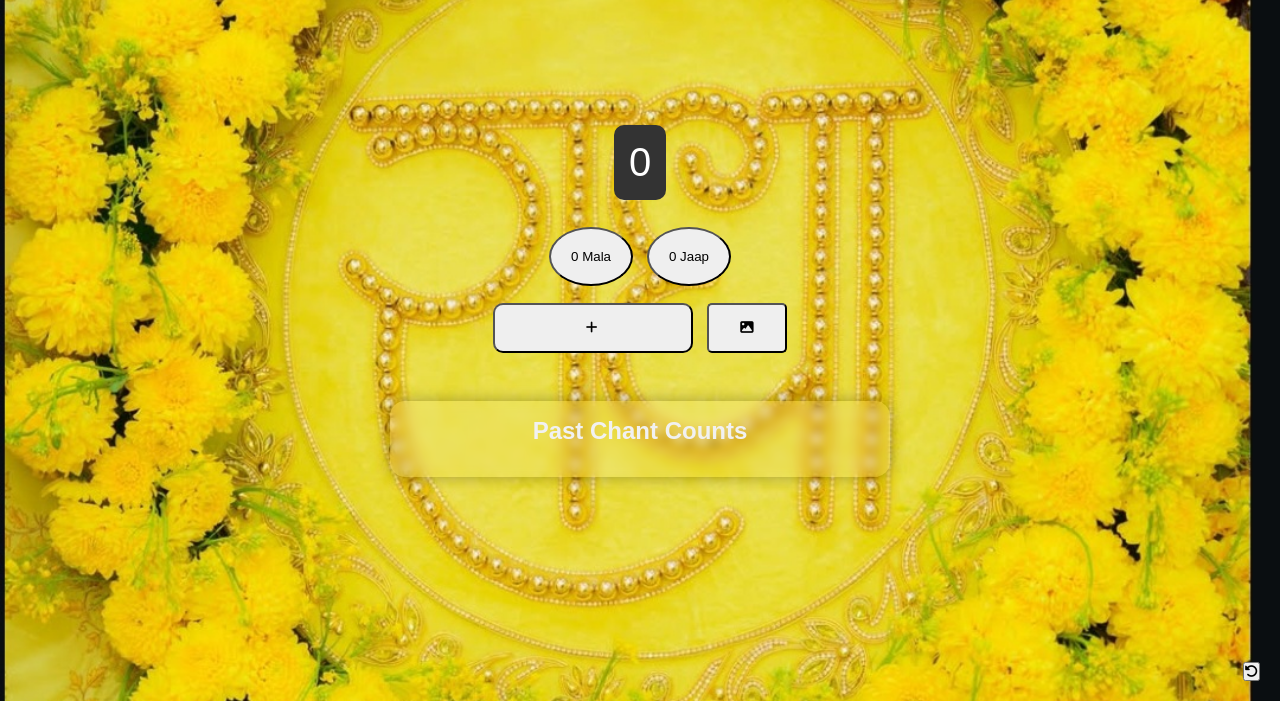
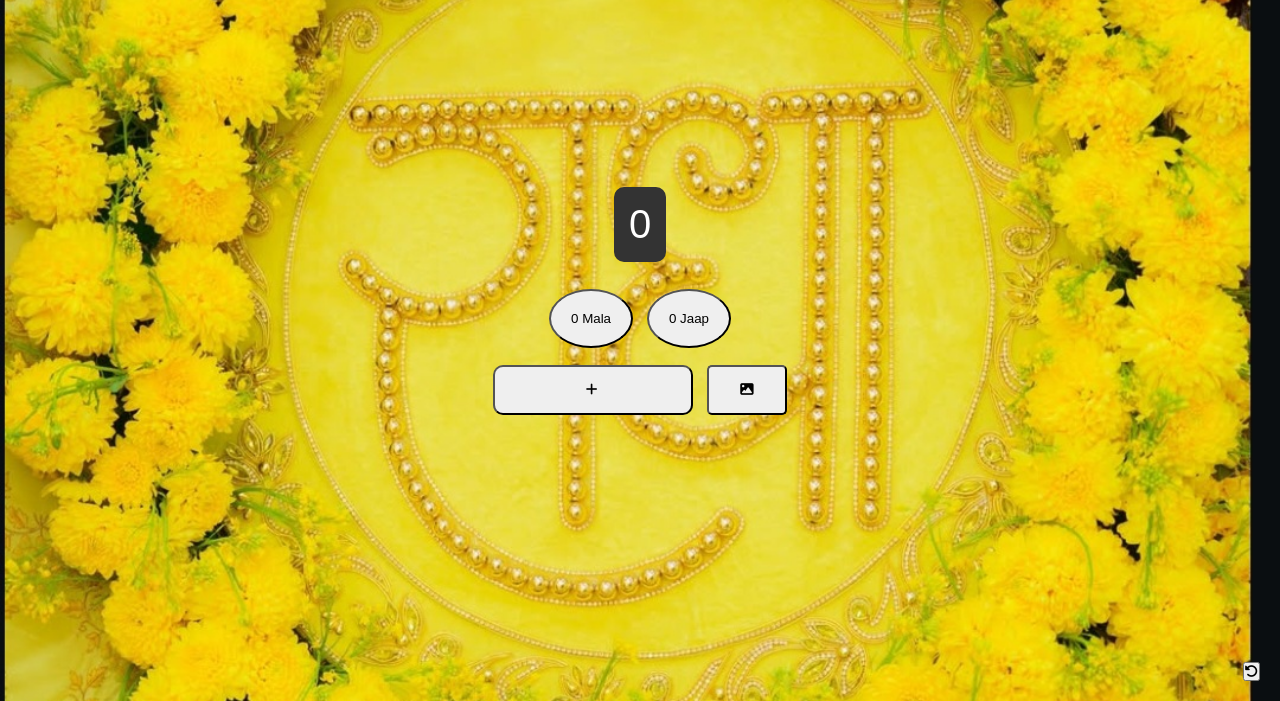
Before and after one commit to arpitshukla267/chanting-app, a plain HTML site: page index.html in a window 1280 px wide. Shown: the part 99-800 px from the top of the page. Drawn offline with Linux system fonts and the light colour scheme.

Commit message:
mute off

```diff
--- a/index.html
+++ b/index.html
@@ -35,10 +35,10 @@
         <button id="toggle-bg"><i class="fas fa-image"></i></button>
       </div>
 
-      <div id="history-section" class="fade-in">
+      <!-- <div id="history-section" class="fade-in">
         <h2>Past Chant Counts</h2>
         <div id="history"></div>
-      </div>
+      </div> -->
     </div>
   </div>
 <script src="script.js"></script>
```
